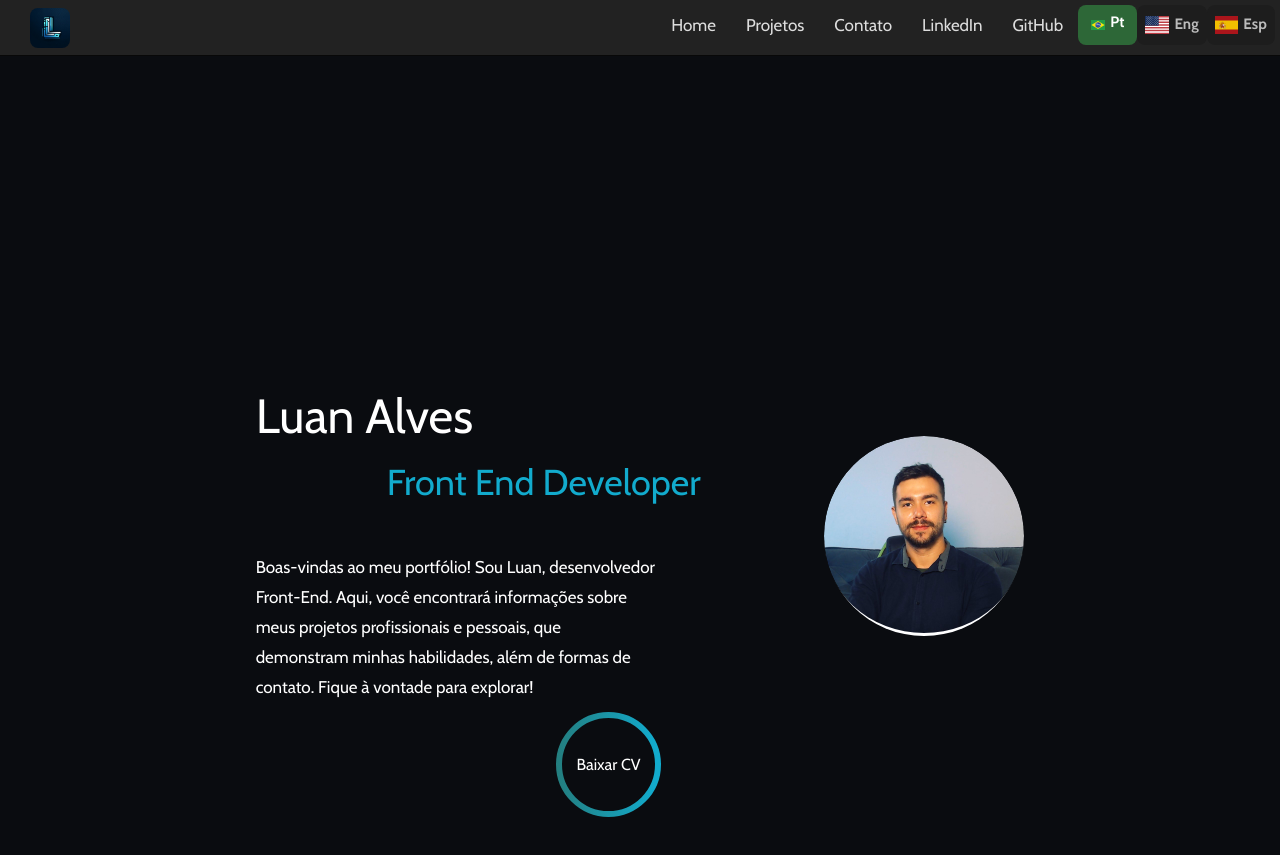
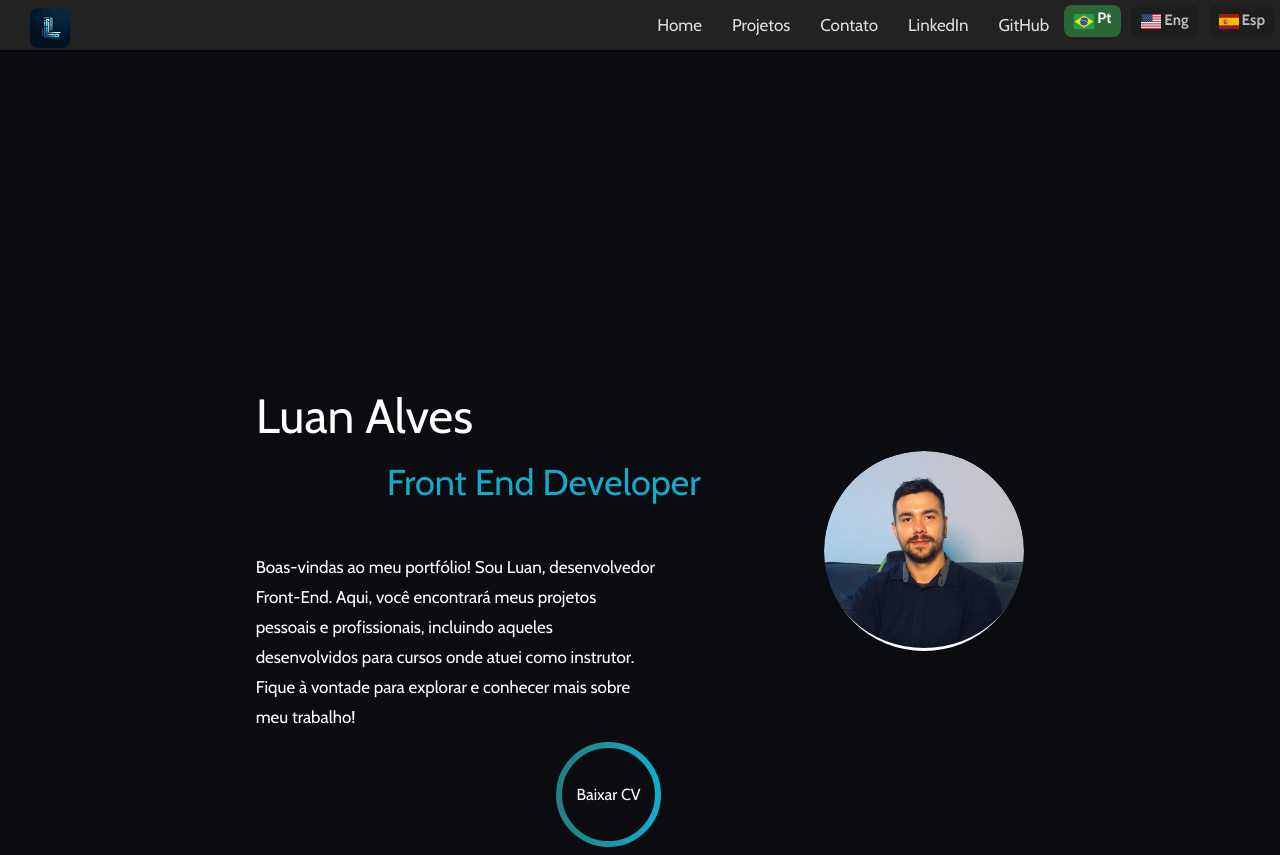
Before and after one commit to luan-alvesdev/portfolio, a website: page src/index.html in a window 1280 px wide. Shown: the top 855 px of the page. Drawn offline with nearby package versions, Linux system fonts and the light colour scheme; files that its build step writes are made by us from their sources.

Commit message:
:construction: atualizou textos de portfólio e ajustou largura de imagens

```diff
--- a/assets/lingo.config.js
+++ b/assets/lingo.config.js
@@ -8,7 +8,7 @@ var idiomas = [
       menu_idioma_ing: "ING",
       //home
       home_descricao:
-        "Boas-vindas ao meu portfólio! Sou Luan, desenvolvedor Front-End. Aqui, você encontrará informações sobre meus projetos profissionais e pessoais, que demonstram minhas habilidades, além de formas de contato. Fique à vontade para explorar!",
+        "Boas-vindas ao meu portfólio! Sou Luan, desenvolvedor Front-End. Aqui, você encontrará meus projetos pessoais e profissionais, incluindo aqueles desenvolvidos para cursos onde atuei como instrutor. Fique à vontade para explorar e conhecer mais sobre meu trabalho!",
       home_cv: "Baixar CV",
       projetos_titulo: "Projetos",
       // projetos card
@@ -38,7 +38,7 @@ var idiomas = [
       menu_idioma_ing: "ENG",
       //home
       home_descricao:
-        "Welcome to my portfolio! I’m Luan, a Front-End Developer. Here, you’ll find information about my professional and personal projects that showcase my skills, as well as ways to contact me. Feel free to explore!",
+        "Welcome to my portfolio! I'm Luan, a Front-End Developer. Here, you'll find my personal and professional projects, including those created for courses where I worked as an instructor. Feel free to explore and learn more about my work!",
       home_cv: "Download CV",
       projetos_titulo: "Projects",
       // projetos card
@@ -52,7 +52,8 @@ var idiomas = [
       projetos_sobre_2:
         "Page about a media player, developed for the Grid Layout course taught by me at Alura. Responsive project.",
       //projetos card 3
-      projetos_sobre_3: "CardSage is an amazing Chrome extension that you can use! It allows you to add web pages to a list of personalized cards, functioning as an enhanced favorites list. Each card displays a summary, title, and tags of the main content of the page, generated with ChatGPT AI, making it easier to organize and efficiently access favorites. Currently, the extension is available only in Portuguese.",
+      projetos_sobre_3:
+        "CardSage is an amazing Chrome extension that you can use! It allows you to add web pages to a list of personalized cards, functioning as an enhanced favorites list. Each card displays a summary, title, and tags of the main content of the page, generated with ChatGPT AI, making it easier to organize and efficiently access favorites. Currently, the extension is available only in Portuguese.",
       //projetos card 4
       projetos_sobre_4:
         "Coffee shop web page developed for the creation of a course where I was an instructor on Bootstrap 5, JavaScript, and visual effects with CSS at Alura. Code developed by me, design created by the responsible team.",
@@ -67,7 +68,7 @@ var idiomas = [
       menu_idioma_ing: "ING",
       //home
       home_descricao:
-        "¡Bienvenidos a mi portafolio! Soy Luan, desarrollador Front-End. Aquí encontrarás información sobre mis proyectos profesionales y personales, que demuestran mis habilidades, además de formas de contacto. ¡Siéntete libre de explorar!",
+        "¡Bienvenidos a mi portafolio! Soy Luan, desarrollador Front-End. Aquí encontrarás mis proyectos personales y profesionales, incluyendo aquellos creados para cursos donde trabajé como instructor. ¡Siéntete libre de explorar y conocer más sobre mi trabajo!",
       home_cv: "Descargar CV",
       projetos_titulo: "Proyectos",
       // projetos card
@@ -81,7 +82,8 @@ var idiomas = [
       projetos_sobre_2:
         "Página sobre un reproductor multimedia, desarrollada para el curso de Grid Layout impartido por mí en Alura. Proyecto responsivo.",
       //projetos card 3
-      projetos_sobre_3: "¡CardSage es una increíble extensión de Chrome que puedes usar! Te permite agregar páginas web a una lista de tarjetas personalizadas, funcionando como una lista de favoritos mejorada. Cada tarjeta muestra un resumen, título y etiquetas del contenido principal de la página, generados con la IA de ChatGPT, lo que facilita la organización y el acceso eficiente a los favoritos. Actualmente, la extensión está disponible solo en portugués.",
+      projetos_sobre_3:
+        "¡CardSage es una increíble extensión de Chrome que puedes usar! Te permite agregar páginas web a una lista de tarjetas personalizadas, funcionando como una lista de favoritos mejorada. Cada tarjeta muestra un resumen, título y etiquetas del contenido principal de la página, generados con la IA de ChatGPT, lo que facilita la organización y el acceso eficiente a los favoritos. Actualmente, la extensión está disponible solo en portugués.",
       //projetos card 4
       projetos_sobre_4:
         "Página web de cafetería desarrollada para la creación de un curso en el que fui instructor sobre Bootstrap 5, JavaScript y efectos visuales con CSS en Alura. Código desarrollado por mí, diseño realizado por el equipo responsable.",
--- a/src/main.css
+++ b/src/main.css
@@ -180,6 +180,7 @@ header ul a:hover {
 header .customRadioHolder {
   margin: 5px 0 5px;
   display: flex;
+  gap: 1rem;
 }
 
 header .customRadioHolder .customRadioWrapper {
@@ -192,7 +193,7 @@ header .customRadioHolder .customRadio {
   cursor: pointer;
   user-select: none;
   border-radius: 8px;
-  padding: 20px;
+  padding: 10px;
   background-color: rgba(0, 0, 0, 0.16);
   color: rgba(255, 255, 255, 0.7);
   transition: color 300ms cubic-bezier(0.25, 0.8, 0.25, 1),
@@ -212,7 +213,8 @@ header .customRadioHolder .customRadio:hover {
 }
 
 header .customRadioHolder .customRadio img {
-  margin-right: 5px;
+  margin-right: 0.3rem;
+  width: 2rem;
 }
 
 header .customRadioHolder .customRadio .inner {
```
